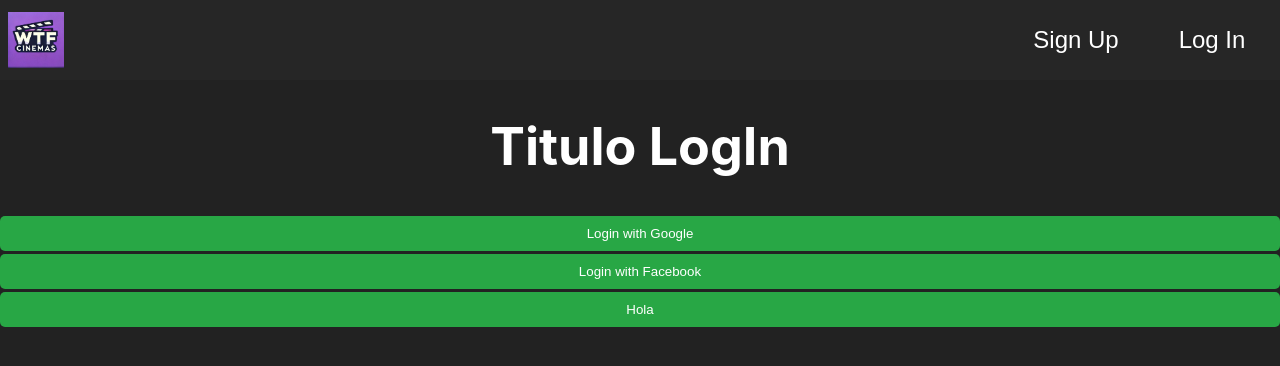
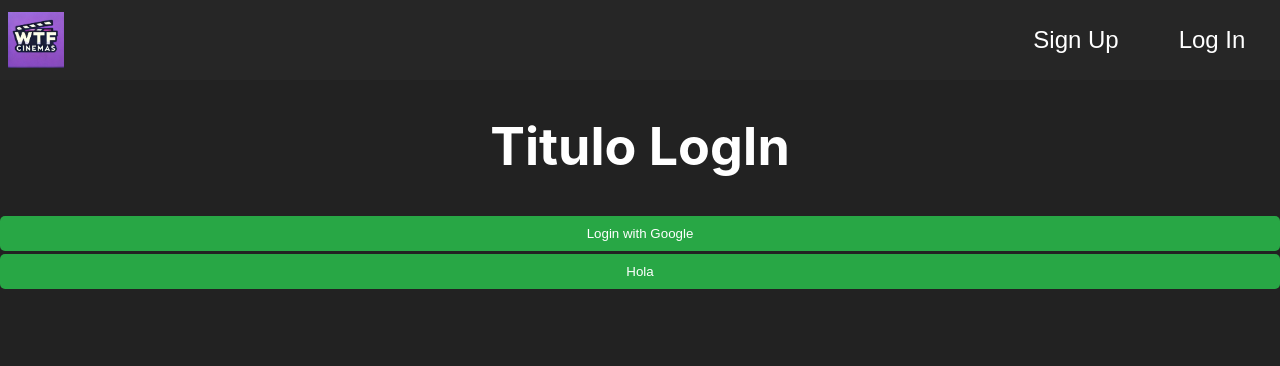
Before and after one commit to igborre/Proyecto-TIC-1-Frontend, a React (Create React App) app: page /LogIn in a window 1280 px wide. Shown: the top 366 px of the page. Built offline with nearby package versions, Linux system fonts and the light colour scheme.

Commit message:
simpler login buttons

```diff
--- a/src/Components/LogIn.js
+++ b/src/Components/LogIn.js
@@ -5,34 +5,21 @@ import axios from "axios";
 const LogIn = ({ onLogIn }) => {
   axios.defaults.baseURL = "http://localhost:8080";
 
-  const handleGoogleLogin = async () => {
+  const handleGithubLogin = async () => {
     try {
       // Make a request to the backend server to initiate the Google OAuth2 flow
-      const response = await axios.get("/auth/google");
+      const response = await axios.get("/auth/github");
       window.location.href = response.data.redirectUrl;
     } catch (error) {
       console.error("Error initiating Google login:", error);
     }
   };
 
-  const handleFacebookLogin = async () => {
-    try {
-      // Make a request to the backend server to initiate the Facebook OAuth2 flow
-      const response = await axios.get("/auth/facebook");
-      window.location.href = response.data.redirectUrl;
-    } catch (error) {
-      console.error("Error initiating Facebook login:", error);
-    }
-  };
-
   return (
     <div>
       <h1>Titulo LogIn</h1>
-      <button onClick={handleGoogleLogin} className="LogIn-buttons">
+      <button onClick={handleGithubLogin} className="LogIn-buttons">
         Login with Google
-      </button>
-      <button onClick={handleFacebookLogin} className="LogIn-buttons">
-        Login with Facebook
       </button>
       <button onClick={onLogIn} className="LogIn-buttons">
         Hola
```
